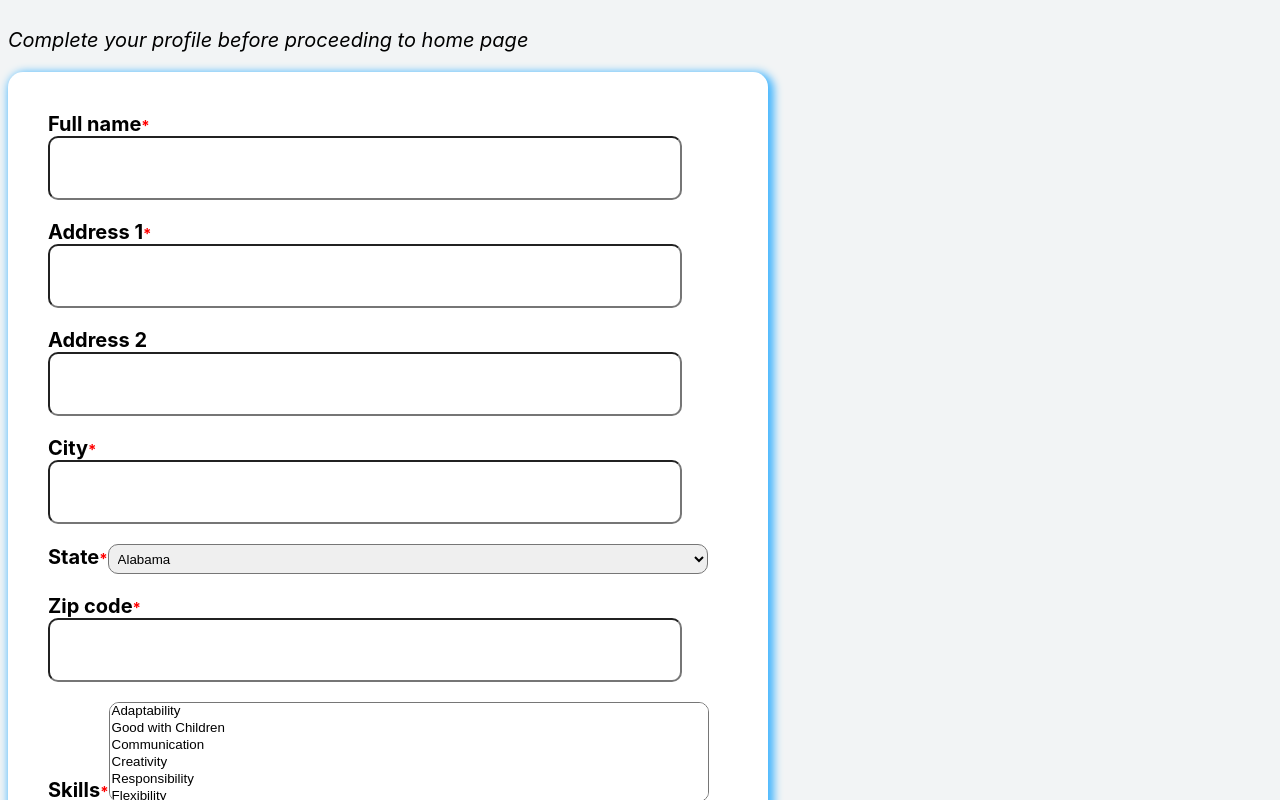
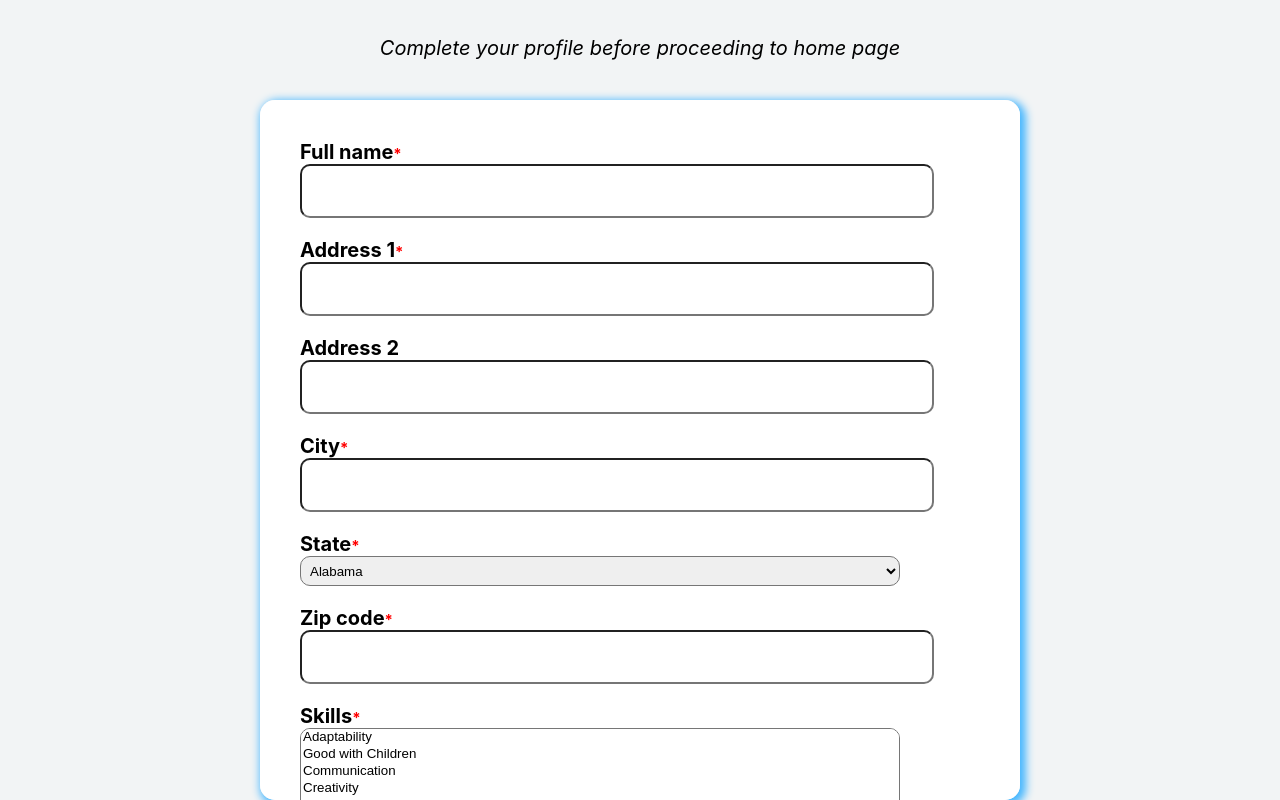
Before and after one commit to Ryan-Gunawan/COSC-4353, a React (Vite) app in the folder frontend/: page /userprofile in a window 1280 px wide. Shown: the top 800 px of the page. Built offline with nearby package versions, Linux system fonts and the light colour scheme.

Commit message:
Fix UserProfile display error

```diff
--- a/frontend/src/routes/UserProfile/UserProfile.jsx
+++ b/frontend/src/routes/UserProfile/UserProfile.jsx
@@ -4,31 +4,33 @@ function UserProfile(){
 
     return(
         <>
+
+        <div className="userprofilepage">
             <br/><label className="instruction">Complete your profile before proceeding to home page</label><br/><br/>
             <div className="centered-square">
                 <form>
                     <div className="pad-10">
                         <label>Full name</label>
-                    <label className="required">*</label>
+                        <label className="required">*</label><br/>
                         <input className="inputbox" type="text" name="fullname" maxLength="50" required></input>
                     </div>
                     <div className="pad-10">
                         <label>Address 1</label>
-                    <label className="required">*</label>
+                        <label className="required">*</label><br/>
                         <input className="inputbox" type="text" name="address1" maxLength="100" required></input>
                     </div>
                     <div className="pad-10">
-                    <label>Address 2 </label>
+                        <label>Address 2 </label><br/>
                         <input className="inputbox" type="text" name="address1" maxLength="100"></input>
                     </div>
                     <div className="pad-10">
                         <label>City</label>
-                    <label className="required">*</label>
+                        <label className="required">*</label><br/>
                         <input className="inputbox" type="text" name="city" maxLength="100" required></input>
                     </div>
                     <div className="pad-10">
                         <label>State</label>
-                    <label className="required">*</label>
+                        <label className="required">*</label><br/>
                         <select className= "state-box" name="state" required>
                             <option value="AL">Alabama</option>
                             <option value="AK">Alaska</option>
@@ -84,12 +86,12 @@ function UserProfile(){
                     </div>
                     <div className="pad-10">
                         <label>Zip code</label>
-                    <label className="required">*</label>
+                        <label className="required">*</label><br/>
                         <input className="inputbox" type="text" name="zipcode" maxLength="9" minLength="5" required></input>
                     </div>
                     <div className="pad-10">
                         <label>Skills</label>
-                    <label className="required">*</label>
+                        <label className="required">*</label><br/>
                         <select className="selectbox" name="skills" size="2" multiple required>
                             <option value="adaptability">Adaptability</option>
                             <option value="children">Good with Children</option>
@@ -106,12 +108,12 @@ function UserProfile(){
                         </select>
                     </div>
                     <div className="pad-10">
-                    <label>Preference</label>
+                        <label>Preference</label><br/>
                         <textarea className="inputbox" name="preferences"></textarea>
                     </div>
                     <div className="pad-10">
                         <label>Availability</label>
-                    <label className="required">*</label>
+                        <label className="required">*</label><br/>
                         <input className="inputbox" type="date" multiple required></input>
                     </div>
                     <div className="pad-10">
@@ -119,6 +121,7 @@ function UserProfile(){
                     </div>
                 </form>
             </div>
+            </div>
         <br/>
     </>
     )
--- a/frontend/src/routes/UserProfile/userprofile.css
+++ b/frontend/src/routes/UserProfile/userprofile.css
@@ -1,5 +1,15 @@
+.userprofilepage{
+    display:flex;
+    flex-direction: column;
+    justify-content: center;
+    align-items: center;
+    height: 100vh;
+}
+
 .centered-square{
     display: flex;
+    max-height: 80vh;
+    overflow-y: auto;
     width: 700px;
     border-radius: 15px;
     box-shadow: 3px 3px 8px 3px #45b6fe;
@@ -9,12 +19,6 @@
     font-size: 20px;
 }
 
-/* .info-form{
-    display: flex;
-    flex-direction: column;
-    font-size: 20px;
-} */
-
 .required{
     color: red;
     font-size: 15px;
@@ -23,7 +27,6 @@
 .instruction{
     font-style: italic;
     font-size: 20px;
-
 }
 
 .pad-10{
@@ -34,7 +37,7 @@
     border-radius: 10px;
     padding: 15px;
     width: 600px;
-    height: 30px;
+    height: 20px;
 }
 
 .state-box{
@@ -50,3 +53,7 @@
     height: 100px;
     border-style: solid;
 }
+
+.submit-button{
+
+}
```
Lines whose indentation alone changed are shown as unchanged.
